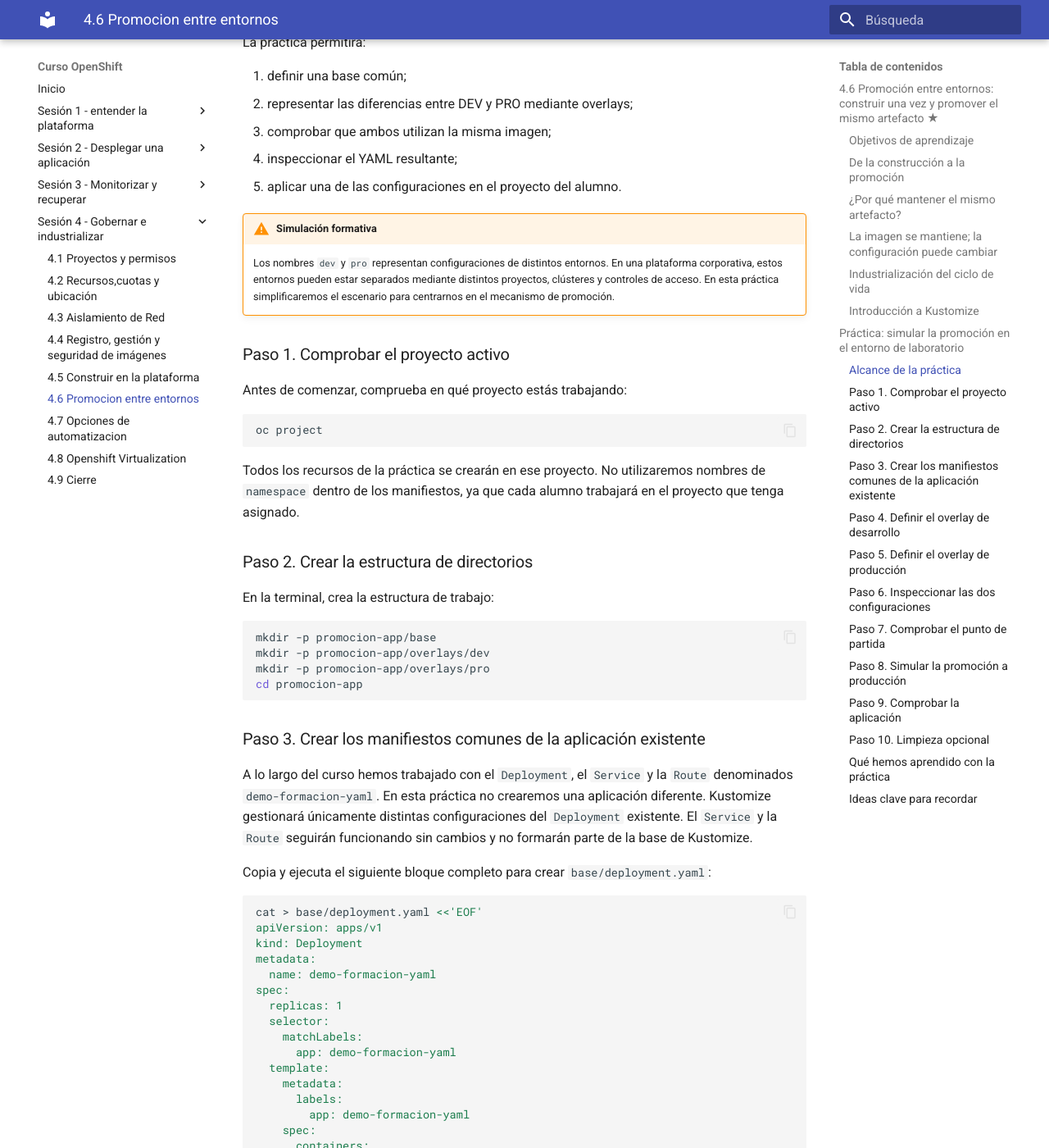
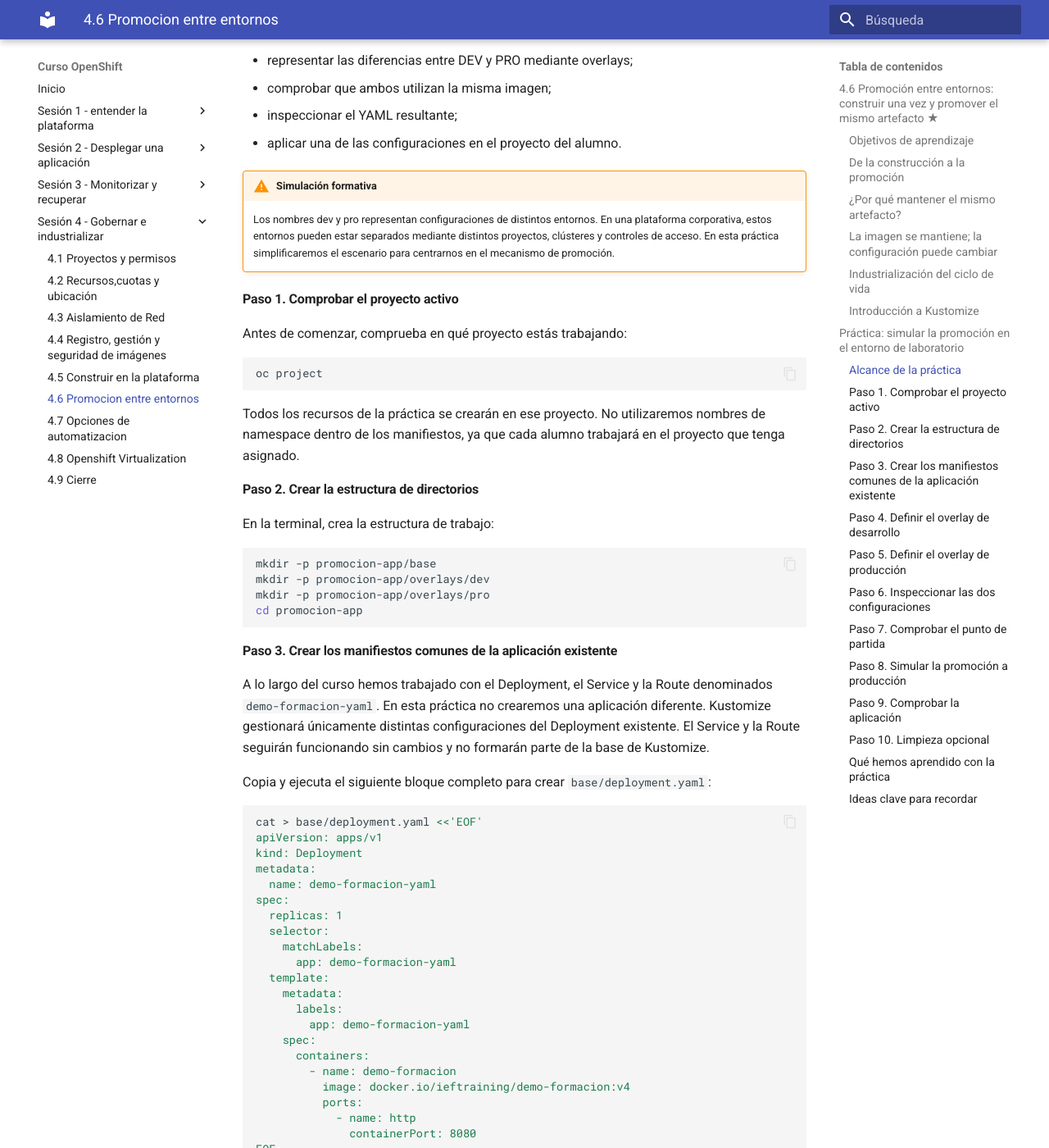
Before and after one commit to ieftraining/curso-openshift, an MkDocs documentation site: the page built from docs/sesion4/4.6 Promocion entre entornos.md, in a window 1280 px wide and 1400 px high, scrolled down 4722 px. Shown: the whole window at 82% size. Built offline with MkDocs 1.6.1 and Material for MkDocs 9.7.7, drawn with Linux system fonts in a browser that asks for light colours; some of the changed text lies outside the part shown.

Commit message:
Add files via upload

````diff
--- a/docs/sesion4/4.6 Promocion entre entornos.md
+++ b/docs/sesion4/4.6 Promocion entre entornos.md
@@ -1,6 +1,6 @@
-## 4.6 Promoción entre entornos: construir una vez y promover el mismo artefacto ★
+### 4.6 Promoción entre entornos: construir una vez y promover el mismo artefacto ★
 
-### Objetivos de aprendizaje
+#### Objetivos de aprendizaje
 
 Al finalizar este apartado serás capaz de:
 
@@ -10,11 +10,11 @@
 - Comprender, a un nivel introductorio, cómo Kustomize permite mantener una configuración común y expresar únicamente las diferencias de cada entorno.
 - Simular en el entorno de laboratorio las configuraciones de desarrollo y producción sin necesitar proyectos independientes.
 
-### De la construcción a la promoción
+#### De la construcción a la promoción
 
-En los apartados anteriores hemos ido construyendo y evolucionando la aplicación desplegada mediante el `Deployment` `demo-formacion-yaml`. Una vez disponible la imagen, aparece la siguiente pregunta:
+En los apartados anteriores hemos ido construyendo y evolucionando la aplicación desplegada mediante el Deployment `demo-formacion-yaml`. Una vez disponible la imagen, aparece la siguiente pregunta:
 
-> ¿Cómo hacemos que esa misma versión avance por los distintos entornos sin volver a construirla?
+¿Cómo hacemos que esa misma versión avance por los distintos entornos sin volver a construirla?
 
 En una organización es habitual que una aplicación pase por varias etapas antes de llegar a producción:
 
@@ -39,7 +39,7 @@
 
 La promoción no implica volver a compilar el código. Implica desplegar en el siguiente entorno la misma imagen que ya ha sido probada.
 
-### ¿Por qué mantener el mismo artefacto?
+#### ¿Por qué mantener el mismo artefacto?
 
 Si se construye una imagen diferente para cada entorno, aunque se utilice el mismo código fuente, el resultado podría no ser exactamente el mismo. Entre dos construcciones pueden cambiar una dependencia, una imagen base o algún elemento del proceso de construcción.
 
@@ -52,15 +52,14 @@
 !!! tip "Construir una vez y promover"
     La práctica recomendada es construir una imagen, identificarla de forma inequívoca, validarla y promover ese mismo artefacto entre los distintos entornos.
 
-En entornos corporativos, la imagen puede identificarse mediante una versión, el identificador de una compilación, un commit del repositorio u otro mecanismo trazable. Lo importante no es utilizar obligatoriamente un tipo concreto de etiqueta, sino poder asegurar qué imagen fue validada y cuál se desplegó.
+    En entornos corporativos, la imagen puede identificarse mediante una versión, el identificador de una compilación, un commit del repositorio u otro mecanismo trazable. Lo importante no es utilizar obligatoriamente un tipo concreto de etiqueta, sino poder asegurar qué imagen fue validada y cuál se desplegó.
 
-En nuestro ejemplo continuaremos utilizando la imagen conocida durante el curso:
+    En nuestro ejemplo continuaremos utilizando la imagen conocida durante el curso: `docker.io/ieftraining/demo-formacion:v4`.
 
-```text
-docker.io/ieftraining/demo-formacion:v4
-```
+!!! note "Sobre la imagen utilizada en esta práctica"
+    En el apartado anterior cada alumno publicó su propia variante de la imagen utilizando etiquetas como `v4-alumno01`, `v4-alumno02`, etc. En este apartado utilizaremos `demo-formacion:v4` como referencia común para simplificar los ejemplos. En un escenario real, la promoción se realizaría sobre la imagen concreta que hubiera sido construida y validada, manteniendo exactamente esa misma imagen al pasar de un entorno a otro.
 
-### La imagen se mantiene; la configuración puede cambiar
+#### La imagen se mantiene; la configuración puede cambiar
 
 Promover la misma imagen no significa que todos los entornos deban ser idénticos.
 
@@ -85,9 +84,9 @@
 ```
 
 !!! warning "No incluir configuración sensible en la imagen"
-    Las contraseñas, credenciales y demás valores sensibles no deben incorporarse a la imagen. Como vimos anteriormente, deben gestionarse mediante mecanismos de configuración externos, como `Secret`, y aplicando los controles de acceso adecuados.
+    Las contraseñas, credenciales y demás valores sensibles no deben incorporarse a la imagen. Como vimos anteriormente, deben gestionarse mediante mecanismos de configuración externos, como Secret, y aplicando los controles de acceso adecuados.
 
-### Industrialización del ciclo de vida
+#### Industrialización del ciclo de vida
 
 A medida que una organización madura en el uso de OpenShift, el paso entre entornos deja de depender de despliegues manuales independientes y comienza a realizarse de forma controlada, repetible y trazable.
 
@@ -101,7 +100,7 @@
 
 En este apartado nos centraremos únicamente en el principio de promoción y en la gestión declarativa de las diferencias entre entornos. La automatización completa de este proceso puede realizarse mediante herramientas adicionales, pero no es necesaria para comprender el concepto.
 
-### Introducción a Kustomize
+#### Introducción a Kustomize
 
 Si una parte importante de los manifiestos es común a todos los entornos, copiar todos los YAML para desarrollo, preproducción y producción provocaría duplicidades y dificultaría su mantenimiento.
 
@@ -109,7 +108,7 @@
 
 Su organización básica utiliza dos conceptos:
 
-- **Base:** contiene la definición común del recurso que queremos gestionar. En esta práctica será el `Deployment` existente.
+- **Base:** contiene la definición común del recurso que queremos gestionar. En esta práctica será el Deployment existente.
 - **Superposiciones u overlays:** contienen las diferencias de cada entorno, como el número de réplicas o determinadas etiquetas.
 
 ```text
@@ -137,9 +136,9 @@
 !!! note "Nivel de profundidad"
     El objetivo no es dominar todas las posibilidades de Kustomize, sino comprender cómo una base común puede combinarse con configuraciones diferentes para representar varios entornos.
 
-## Práctica: simular la promoción en el entorno de laboratorio
+### Práctica: simular la promoción en el entorno de laboratorio
 
-### Alcance de la práctica
+#### Alcance de la práctica
 
 En una plataforma corporativa, DEV, PRE y PRO suelen estar separados mediante distintos proyectos, clústeres o controles de acceso.
 
@@ -164,9 +163,9 @@
 oc project
 ```
 
-Todos los recursos de la práctica se crearán en ese proyecto. No utilizaremos nombres de `namespace` dentro de los manifiestos, ya que cada alumno trabajará en el proyecto que tenga asignado.
+Todos los recursos de la práctica se crearán en ese proyecto. No utilizaremos nombres de namespace dentro de los manifiestos, ya que cada alumno trabajará en el proyecto que tenga asignado.
 
-### Paso 2. Crear la estructura de directorios
+#### Paso 2. Crear la estructura de directorios
 
 En la terminal, crea la estructura de trabajo:
 
@@ -177,9 +176,9 @@
 cd promocion-app
 ```
 
-### Paso 3. Crear los manifiestos comunes de la aplicación existente
+#### Paso 3. Crear los manifiestos comunes de la aplicación existente
 
-A lo largo del curso hemos trabajado con el `Deployment`, el `Service` y la `Route` denominados `demo-formacion-yaml`. En esta práctica no crearemos una aplicación diferente. Kustomize gestionará únicamente distintas configuraciones del `Deployment` existente. El `Service` y la `Route` seguirán funcionando sin cambios y no formarán parte de la base de Kustomize.
+A lo largo del curso hemos trabajado con el Deployment, el Service y la Route denominados `demo-formacion-yaml`. En esta práctica no crearemos una aplicación diferente. Kustomize gestionará únicamente distintas configuraciones del Deployment existente. El Service y la Route seguirán funcionando sin cambios y no formarán parte de la base de Kustomize.
 
 Copia y ejecuta el siguiente bloque completo para crear `base/deployment.yaml`:
 
@@ -227,9 +226,9 @@
 
 La salida debe mostrar `deployment.yaml` y `kustomization.yaml`.
 
-La base contiene únicamente la definición común del `Deployment`. Observa que la imagen utilizada es `demo-formacion:v4` y que no hay ninguna referencia a un proyecto concreto. El `Service` y la `Route` existentes no se incluyen porque no necesitan cambiar entre las configuraciones representadas en esta práctica.
+La base contiene únicamente la definición común del Deployment. Observa que la imagen utilizada es `demo-formacion:v4` y que no hay ninguna referencia a un proyecto concreto. El Service y la Route existentes no se incluyen porque no necesitan cambiar entre las configuraciones representadas en esta práctica.
 
-### Paso 4. Definir el overlay de desarrollo
+#### Paso 4. Definir el overlay de desarrollo
 
 Copia y ejecuta este bloque para crear `overlays/dev/kustomization.yaml`:
 
@@ -250,7 +249,7 @@
 
 El overlay de desarrollo mantiene una única réplica y añade la etiqueta `environment: development`.
 
-### Paso 5. Definir el overlay de producción
+#### Paso 5. Definir el overlay de producción
 
 Copia y ejecuta este bloque para crear `overlays/pro/kustomization.yaml`:
 
@@ -277,7 +276,7 @@
 docker.io/ieftraining/demo-formacion:v4
 ```
 
-### Paso 6. Inspeccionar las dos configuraciones
+#### Paso 6. Inspeccionar las dos configuraciones
 
 Antes de desplegar nada, vamos a comprobar qué configuración genera Kustomize para desarrollo. Ejecuta:
 
@@ -289,7 +288,7 @@
 
 En la salida, comprueba que:
 
-- el `Deployment` utiliza una réplica;
+- el Deployment utiliza una réplica;
 - aparece la etiqueta `environment: development`;
 - la imagen es `docker.io/ieftraining/demo-formacion:v4`.
 
@@ -303,7 +302,7 @@
 
 En la salida, comprueba que:
 
-- el `Deployment` utiliza dos réplicas;
+- el Deployment utiliza dos réplicas;
 - aparece la etiqueta `environment: production`;
 - la imagen continúa siendo `docker.io/ieftraining/demo-formacion:v4`.
 
@@ -316,9 +315,9 @@
 
 La comparación muestra el principio de la promoción: **la configuración cambia, pero el artefacto permanece**.
 
-### Paso 7. Comprobar el punto de partida
+#### Paso 7. Comprobar el punto de partida
 
-La aplicación ya se encuentra desplegada en el entorno de laboratorio. Antes de simular la promoción, comprueba el estado actual del `Deployment` y de sus Pods:
+La aplicación ya se encuentra desplegada en el entorno de laboratorio. Antes de simular la promoción, comprueba el estado actual del Deployment y de sus Pods:
 
 ```bash
 oc get deployment demo-formacion-yaml
@@ -338,15 +337,15 @@
 docker.io/ieftraining/demo-formacion:v4
 ```
 
-En este momento, el `Deployment` tiene una réplica. Esta configuración representa nuestro punto de partida en desarrollo. No es necesario aplicar el overlay `dev`, ya que el clúster se encuentra en un estado equivalente.
+En este momento, el Deployment tiene una réplica. Esta configuración representa nuestro punto de partida en desarrollo. No es necesario aplicar el overlay dev, ya que el clúster se encuentra en un estado equivalente.
 
-El `Service` y la `Route` creados en apartados anteriores continuarán sin cambios. Puedes comprobarlos con:
+El Service y la Route creados en apartados anteriores continuarán sin cambios. Puedes comprobarlos con:
 
 ```bash
 oc get service,route demo-formacion-yaml
 ```
 
-### Paso 8. Simular la promoción a producción
+#### Paso 8. Simular la promoción a producción
 
 Hasta ahora hemos utilizado `oc kustomize` para comparar las configuraciones sin modificar el clúster. Para simular la promoción, aplica únicamente el overlay de producción:
 
@@ -354,7 +353,7 @@
 oc apply -k overlays/pro
 ```
 
-A diferencia de `oc kustomize`, que solo muestra el resultado, `oc apply -k` aplica declarativamente la configuración generada sobre el `Deployment` `demo-formacion-yaml` existente.
+A diferencia de `oc kustomize`, que solo muestra el resultado, `oc apply -k` aplica declarativamente la configuración generada sobre el Deployment `demo-formacion-yaml` existente.
 
 Comprueba el resultado:
 
@@ -363,7 +362,7 @@
 oc get pods -l app=demo-formacion-yaml
 ```
 
-Ahora deben aparecer dos Pods en ejecución. OpenShift conserva el Pod que ya existía y crea una segunda réplica para alcanzar el estado declarado por el overlay `pro`.
+Ahora deben aparecer dos Pods en ejecución. OpenShift conserva el Pod que ya existía y crea una segunda réplica para alcanzar el estado declarado por el overlay pro.
 
 Verifica que la imagen desplegada no ha cambiado:
 
@@ -392,11 +391,11 @@
     Si las cuotas disponibles no permiten ejecutar dos réplicas, modifica temporalmente `count: 2` por `count: 1`. En ese caso podrás seguir comparando los YAML generados, aunque no se visualizará el escalado a una segunda réplica.
 
 !!! note "Qué estamos simulando"
-    Al aplicar el overlay `pro` sobre el `Deployment` existente no estamos realizando una promoción real entre proyectos. Estamos representando, dentro de las limitaciones del laboratorio, qué configuración se aplicaría al mismo artefacto en un entorno de producción.
+    Al aplicar el overlay pro sobre el Deployment existente no estamos realizando una promoción real entre proyectos. Estamos representando, dentro de las limitaciones del laboratorio, qué configuración se aplicaría al mismo artefacto en un entorno de producción.
 
-### Paso 9. Comprobar la aplicación
+#### Paso 9. Comprobar la aplicación
 
-El `Service` y la `Route` no se han modificado. Como los Pods mantienen la etiqueta `app: demo-formacion-yaml`, el `Service` existente continúa seleccionándolos y la aplicación sigue accesible mediante la misma `Route`.
+El Service y la Route no se han modificado. Como los Pods mantienen la etiqueta `app: demo-formacion-yaml`, el Service existente continúa seleccionándolos y la aplicación sigue accesible mediante la misma Route.
 
 Obtén la URL de la ruta:
 
@@ -406,7 +405,7 @@
 
 Accede a la aplicación y comprueba que continúa funcionando con la versión conocida.
 
-### Paso 10. Limpieza opcional
+#### Paso 10. Limpieza opcional
 
 Si deseas eliminar los recursos creados por esta práctica, ejecuta:
 
````
Also changed, not shown: other parts of docs/sesion4/4.6 Promocion entre entornos.md (+17 -17 lines).
